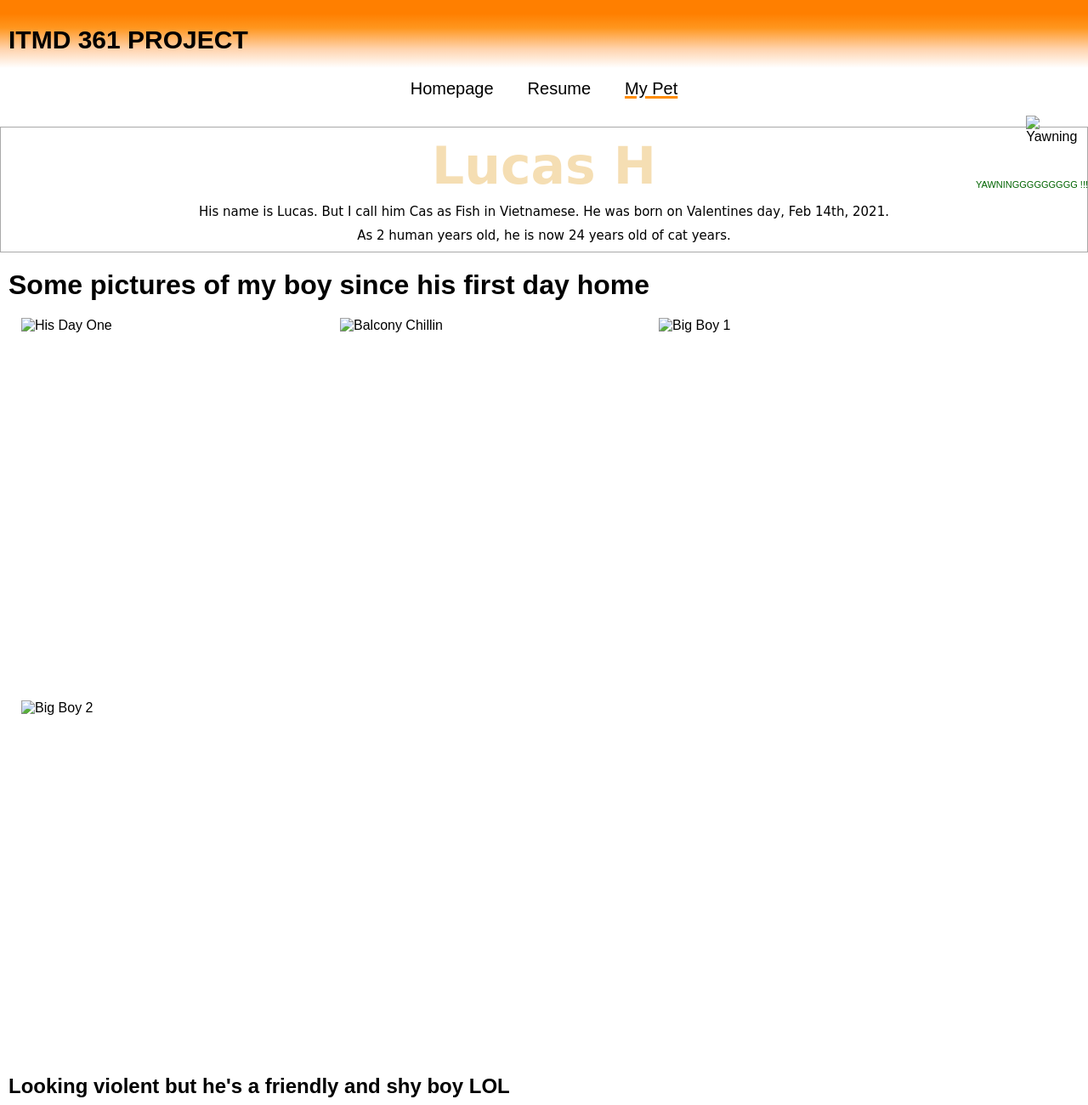
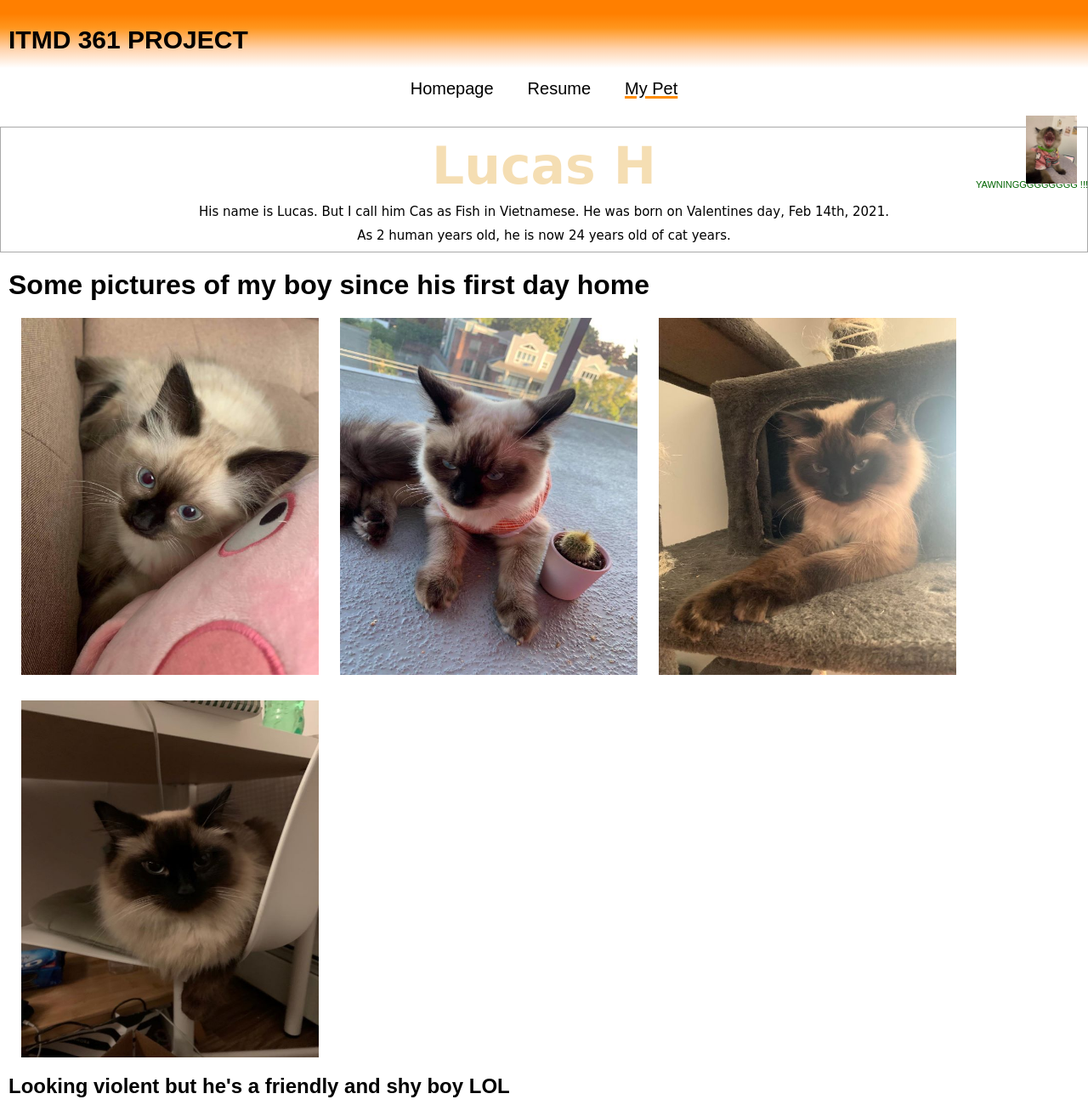
Before and after one commit to aminhngo/project2, a plain HTML site: page mypet.html in a window 1280 px wide. Shown: the top 1300 px of the page at 85% size. Drawn offline with Linux system fonts and the light colour scheme; a web font is replaced by a local one.

Commit message:
Update image source

```diff
--- a/mypet.html
+++ b/mypet.html
@@ -31,19 +31,19 @@
   </div>
   <p id="p1">Some pictures of my boy since his first day home</p>
   <div id="cat-pics">
-    <img class="float-left" src="pet-images/dayone.jpg" alt="His Day One">
-    <img class="float-left" src="pet-images/daythree.jpg" alt="Balcony Chillin">
-    <img class="float-left" src="pet-images/bigboy1.jpg" alt="Big Boy 1">
-    <img class="float-left" src="pet-images/bigboy2.jpg" alt="Big Boy 2">
+    <img class="float-left" src="images/dayone.jpg" alt="His Day One">
+    <img class="float-left" src="images/daythree.jpg" alt="Balcony Chillin">
+    <img class="float-left" src="images/bigboy1.jpg" alt="Big Boy 1">
+    <img class="float-left" src="images/bigboy2.jpg" alt="Big Boy 2">
   </div>
   <h3 id="p2" class="clear">Looking violent but he's a friendly and shy boy LOL</h3>
   <video controls id="video" class="float-left">
-    <source src="pet-images/washing_himself.mp4" type="video/mp4">
+    <source src="images/washing_himself.mp4" type="video/mp4">
   </video>
-  <img id="cat-sleep" class="float-left" src="pet-images/sleeping.jpg" alt="Sleeping">
+  <img id="cat-sleep" class="float-left" src="images/sleeping.jpg" alt="Sleeping">
   <div id="fixed-yawn">
     <p id="p3">YAWNINGGGGGGGGG !!!</p>
-    <img src="pet-images/daytwo.jpg" alt="Yawning">
+    <img src="images/daytwo.jpg" alt="Yawning">
   </div>
   <p id="hpbd" class="clear">HAPPY MOMENTS. HAPPY BIRTHDAY LUCAS!!! LOVE.</p>
 </body>
```
